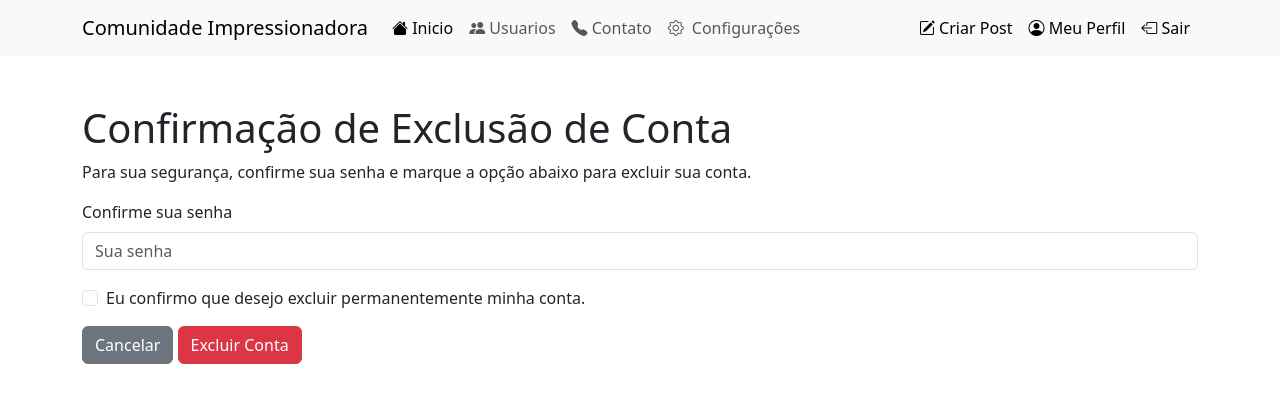
After one commit to AlaiSeide/Site-Comunidade, a Flask app: page /confirmar_exclusao in a window 1280 px wide. The commit adds this page. Shown: the top 403 px of the page. Run offline with Flask 3, Linux system fonts and the light colour scheme; the visitor is signed in with stand-in values (Sample User, id 1); some libraries are stand-ins or nearby versions.

Commit message:
excluir conta

```diff
--- a/comunidadeimpressionadora/__init__.py
+++ b/comunidadeimpressionadora/__init__.py
@@ -41,7 +41,7 @@ botelkampip = '192.168.178.7'
 if os.getenv("DATABASE_URL"):
     app.config['SQLALCHEMY_DATABASE_URI'] = os.getenv("DATABASE_URL")
 else:
-    app.config['SQLALCHEMY_DATABASE_URI'] = f'mysql://alaiseide:Flashreverso2020..@{localhost}/comunidade'
+    app.config['SQLALCHEMY_DATABASE_URI'] = f'mysql://alaiseide:Flashreverso2020..@{botelkampip}/comunidade'
 
 
 # Configuração da URI do banco de dados SQLite
--- a/comunidadeimpressionadora/forms.py
+++ b/comunidadeimpressionadora/forms.py
@@ -93,8 +93,10 @@ class FormCriarPost(FlaskForm):
     corpo = TextAreaField('Escreva seu Post Aqui', validators=[DataRequired()])
     botao_submit = SubmitField('Criar Post')
 
-class DeleteAccountForm(FlaskForm):
-   pass  # Não precisa adicionar campos, mas mantém o CSRF ativo
+class ConfirmarExclusaoContaForm(FlaskForm):
+    senha = PasswordField('Senha', validators=[DataRequired()])  # Campo para a senha
+    confirmacao = BooleanField('Eu confirmo que quero excluir a conta.', validators=[DataRequired()])  # Checkbox de confirmação
+    submit = SubmitField('Excluir Conta')
 
 
 
@@ -149,3 +151,5 @@ class ConfirmacaoEmailForm(FlaskForm):
     code6 = StringField('Código 6', validators=[DataRequired(), Length(min=1, max=1)])
 
     submit = SubmitField('Confirmar')
+
+# class ConfirmarExclusaoContaForm(FlaskForm):
--- a/comunidadeimpressionadora/routes.py
+++ b/comunidadeimpressionadora/routes.py
@@ -1,6 +1,6 @@
 from flask import render_template, redirect, url_for, flash, request, abort, session
 from comunidadeimpressionadora import app, database, bcrypt
-from comunidadeimpressionadora.forms import FormCriarConta, FormLogin, FormEdiarPerfil, ContatoForm, FormCriarPost, DeleteAccountForm, EsqueciSenhaForm, RedefinirSenhaForm, AlterarSenhaForm, ConfirmacaoEmailForm
+from comunidadeimpressionadora.forms import FormCriarConta, FormLogin, FormEdiarPerfil, ContatoForm, FormCriarPost, ConfirmarExclusaoContaForm, EsqueciSenhaForm, RedefinirSenhaForm, AlterarSenhaForm, ConfirmacaoEmailForm
 from comunidadeimpressionadora.models import Usuario, Contato, Post
 from flask_login import login_user, logout_user, current_user, login_required
 import secrets
@@ -8,7 +8,7 @@ import os
 from functools import wraps
 from PIL import Image
 from .forgotpassword import gerar_token, validar_token, enviar_email
-from datetime import datetime
+from datetime import datetime, timezone
 from comunidadeimpressionadora.utils import enviar_email_bem_vindo, enviar_email_alteracao_senha, enviar_email_exclusao_conta, enviar_email_confirmacao_redefinicao_senha, enviar_email_confirmacao, confirmar_token, gerar_codigo_confirmacao
 
 # from flask_babel import gettext
@@ -115,7 +115,7 @@ def login():
                     return redirect(url_for("home"))
             else:
                 flash(f'Por favor, confirme o seu e-mail para poder acessar sua conta e fazer login.','alert-info')
-                return redirect(url_for("login"))
+                return redirect(url_for("unconfirmed"))
         else:
             flash(f'Falha no Login. E-mail ou Senha Incorretos.','alert-danger')
 
@@ -180,7 +180,7 @@ def confirmar_email(token):
         ])
         if codigo_digitado == usuario.codigo_confirmacao:  # Verifica se o código está correto
             usuario.confirmado = True  # Marca o usuário como confirmado
-            usuario.data_confirmacao = datetime.utcnow()  # Salva a data de confirmação
+            usuario.data_confirmacao = datetime.now(timezone.utc)  # Salva a data de confirmação
             database.session.commit()  # Salva as mudanças no banco de dados
             flash('Sua conta foi confirmada! Agora você pode fazer login.', 'alert-success')  # Mensagem de sucesso
             return redirect(url_for('login'))  # Redireciona para a página de login
@@ -219,10 +219,9 @@ def sair():
 @app.route('/perfil')
 @login_required
 def perfil():
-    delete_account_form = DeleteAccountForm()
     foto_perfil = f'/static/fotos_perfil/{current_user.foto_perfil}'
     # foto_perfil = url_for(f'static', filename='fotos_perfil/{current_user.foto_perfil}')
-    return render_template('perfil.html', foto_perfil=foto_perfil, delete_account_form=delete_account_form)
+    return render_template('perfil.html', foto_perfil=foto_perfil)
 
 # pagina de criar post
 @app.route('/post/criar', methods=['GET', 'POST'])
@@ -550,23 +549,71 @@ def alterar_senha():
 #         return redirect(url_for('home'))
 #     return render_template('excluir_conta.html', form=form)
 
-@app.route('/excluir_conta',  methods=['GET', 'POST'])
+# @app.route('/excluir_conta',  methods=['GET', 'POST'])
+# @login_required
+# def excluir_conta():
+#     # Usamos o formulário com senha e checkbox de confirmação
+#     delete_account_form = DeleteAccountForm()
+
+#     if delete_account_form.validate_on_submit():
+#         # Verificar se a senha fornecida está correta
+#         if not bcrypt.check_password_hash(current_user.senha, delete_account_form.senha.data):
+#             flash('Senha incorreta. Tente novamente.', 'alert-danger')
+#             return redirect(url_for('excluir_conta'))
+
+#         # Verificar se o checkbox foi marcado
+#         if not delete_account_form.confirmacao.data:
+#             flash('Você deve marcar a caixa de confirmação para excluir sua conta.', 'alert-danger')
+#             return redirect(url_for('excluir_conta'))
+
+#         # Se tudo estiver correto, proceder com a exclusão
+#         usuario = Usuario.query.get(current_user.id)
+
+#         # Enviar o e-mail de notificação de exclusão de conta
+#         enviar_email_exclusao_conta(usuario)
+
+#         # Excluir o usuário do banco de dados
+#         database.session.delete(usuario)
+#         database.session.commit()
+
+#         # Fazer logout após excluir a conta
+#         logout_user()
+
+#         flash('Sua conta e todo o seu conteúdo foram excluídos.', 'alert-success')
+#         return redirect(url_for('home'))  # Redirecionar para a página inicial
+#     else:
+#         # Se a requisição não for válida, mostrar uma mensagem de erro
+#         flash('Requisição inválida.', 'alert-danger')
+#         return redirect(url_for('perfil'))
+
+@app.route('/confirmar_exclusao', methods=['GET', 'POST'])
 @login_required
-def excluir_conta():
-    delete_account_form = DeleteAccountForm()
-    if delete_account_form.validate_on_submit():
-        usuario = Usuario.query.get(current_user.id)
-        # Envia o e-mail de notificação de exclusão de conta antes de excluir
+def confirmar_exclusao():
+    form = ConfirmarExclusaoContaForm()
+    if form.validate_on_submit():
+        # Verificar se a senha está correta
+        if not bcrypt.check_password_hash(current_user.senha, form.senha.data):
+            flash('Senha incorreta. Tente novamente.', 'alert-danger')
+            return redirect(url_for('confirmar_exclusao'))
+
+        # Verificar se o checkbox foi marcado
+        if not form.confirmacao.data:
+            flash('Você deve marcar a caixa de confirmação para excluir sua conta.', 'alert-danger')
+            return redirect(url_for('confirmar_exclusao'))
+
+        # Excluir a conta
+        usuario = current_user
         enviar_email_exclusao_conta(usuario)
         database.session.delete(usuario)
         database.session.commit()
+
+        # Fazer logout
         logout_user()
-        flash('Sua conta e todo o seu conteúdo foram excluídos.', 'alert-success')
+
+        flash('Sua conta foi excluída com sucesso.', 'alert-success')
         return redirect(url_for('home'))
-    else:
-        flash('Requisição inválida.', 'alert-danger')
-        return redirect(url_for('perfil'))
 
+    return render_template('confirmar_exclusao.html', form=form)
 
 @app.route('/politica_privacidade')
 @login_required
--- a/comunidadeimpressionadora/templates/base.html
+++ b/comunidadeimpressionadora/templates/base.html
@@ -8,7 +8,11 @@ Ele vai até o #main-container (que é uma parte da sua página) e troca só ess
 <head>
     <meta charset="UTF-8">
     <meta name="viewport" content="width=device-width, initial-scale=1.0">
-    <title>Comunidade Impressionadora</title>
+    <title>
+        {% block title %}
+            Comunidade Impressionadora
+        {% endblock %}
+    </title>
     <link href="https://cdn.jsdelivr.net/npm/bootstrap@5.3.3/dist/css/bootstrap.min.css" rel="stylesheet" integrity="sha384-QWTKZyjpPEjISv5WaRU9OFeRpok6YctnYmDr5pNlyT2bRjXh0JMhjY6hW+ALEwIH" crossorigin="anonymous">
     <link rel="stylesheet" href="https://cdn.jsdelivr.net/npm/bootstrap-icons@1.11.3/font/bootstrap-icons.min.css">
     <link rel="stylesheet" type="text/css" href="{{ url_for('static', filename='main.css') }}">
--- /dev/null
+++ b/comunidadeimpressionadora/templates/confirmar_exclusao.html
@@ -0,0 +1,36 @@
+<!-- templates/confirmar_exclusao.html -->
+{% extends 'base.html' %}
+
+
+{% block title %}
+    Confirmação de Exclusão de Conta
+{% endblock %}
+
+{% block body %}
+
+    <div class="container mt-5">
+        <h1>Confirmação de Exclusão de Conta</h1>
+        <p>Para sua segurança, confirme sua senha e marque a opção abaixo para excluir sua conta.</p>
+        <form method="POST" action="{{ url_for('confirmar_exclusao') }}">
+            {{ form.hidden_tag() }}
+
+            <!-- Campo para inserir a senha -->
+            <div class="mb-3">
+                <label for="password" class="form-label">Confirme sua senha</label>
+                {{ form.senha(class="form-control", type="password", id="password", placeholder="Sua senha") }}
+            </div>
+
+            <!-- Checkbox para confirmação adicional -->
+            <div class="form-check mb-3">
+                {{ form.confirmacao(class="form-check-input", id="confirmCheckbox") }}
+                <label class="form-check-label" for="confirmCheckbox">
+                    Eu confirmo que desejo excluir permanentemente minha conta.
+                </label>
+            </div>
+
+            <a href="{{ url_for('perfil') }}" class="btn btn-secondary">Cancelar</a>
+            {{ form.submit(class="btn btn-danger") }}
+        </form>
+    </div>
+
+{% endblock %}
```
Also changed, not shown: comunidadeimpressionadora/templates/modal_excluir_conta.html (+4 -5 lines), comunidadeimpressionadora/templates/unconfirmed.html (+17 -4 lines).
